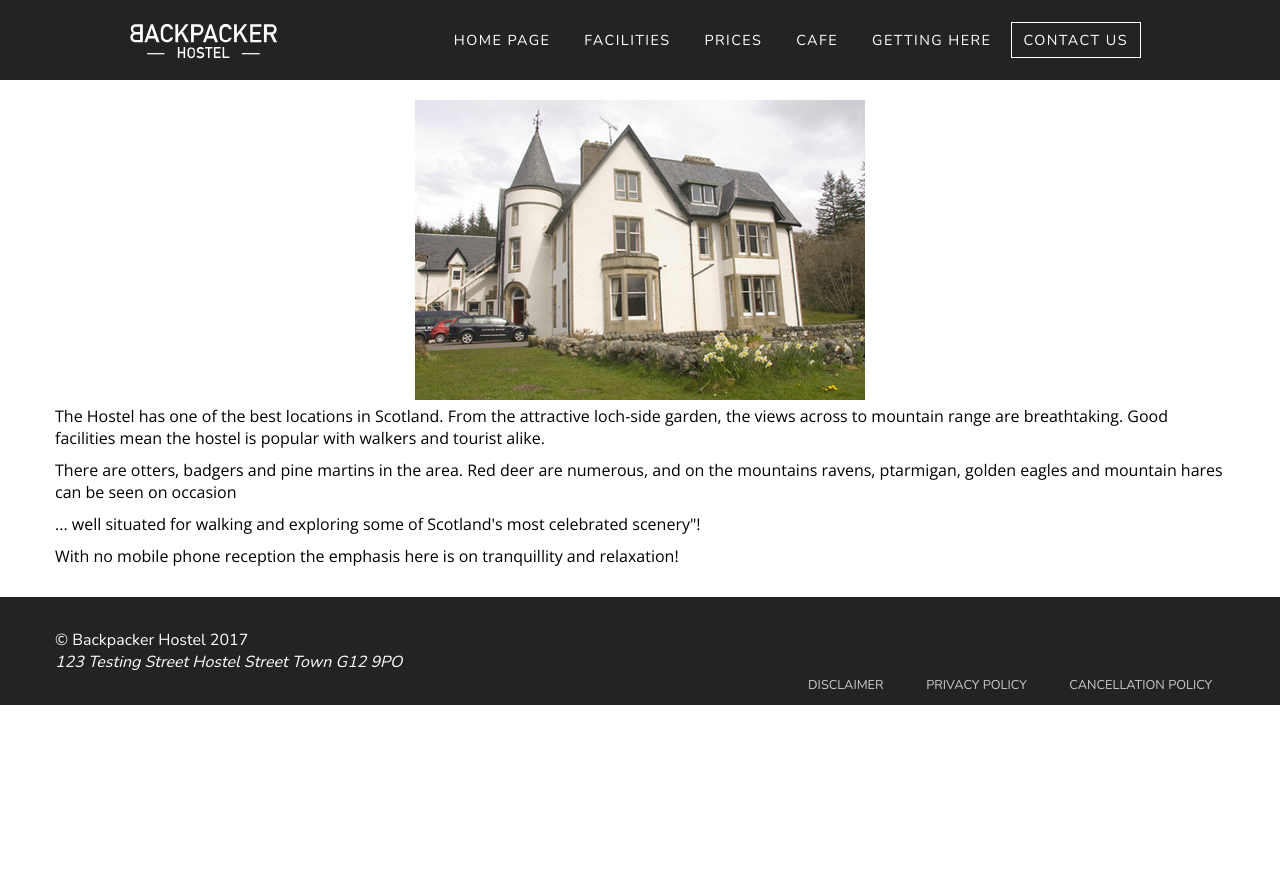
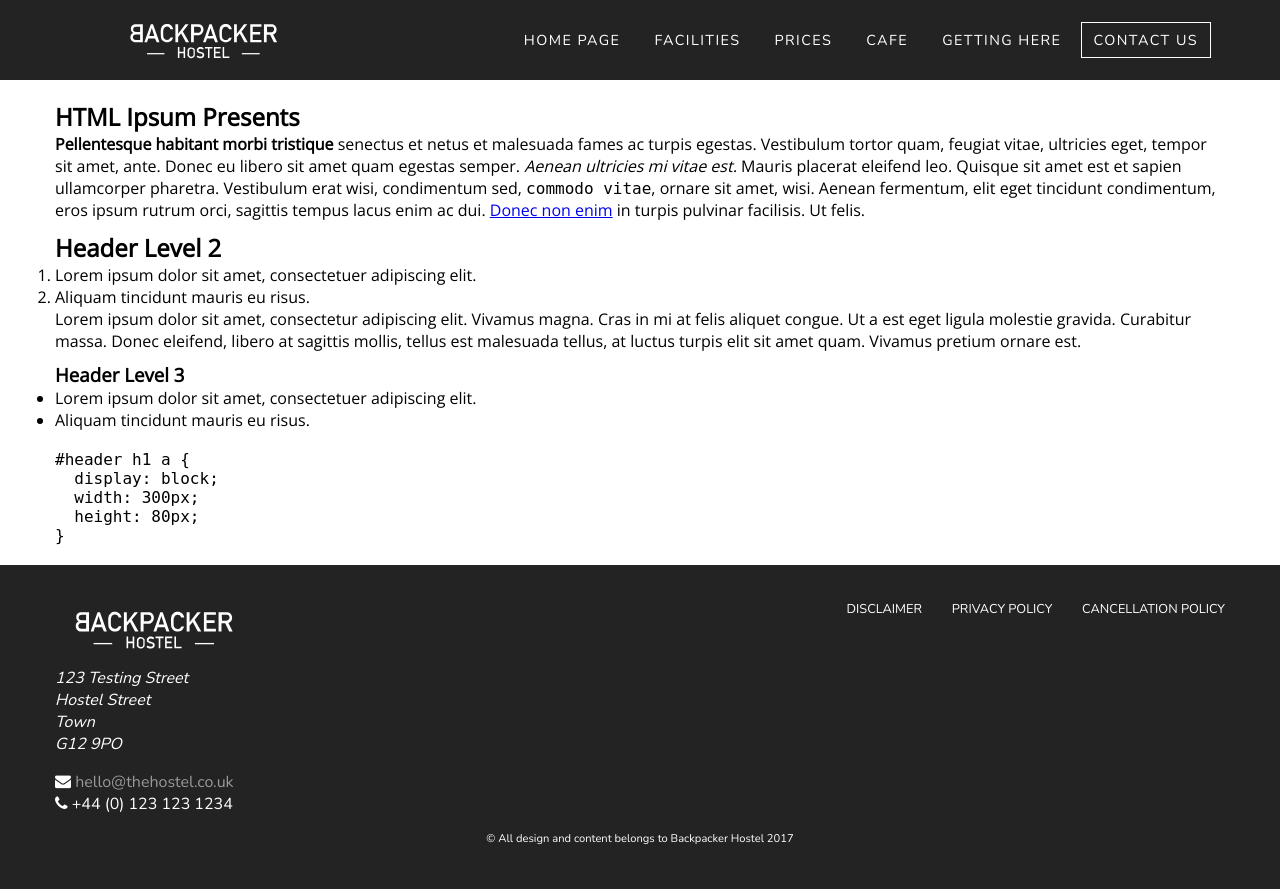
Before and after one commit to cjconnor24/hostel-site, a PHP site: page / in a window 1280 px wide. Before the commit the page ends 705 px from the top, so only its background shows below. Run offline with PHP 8.4, Linux system fonts and the light colour scheme.

Commit message:
Finalising basic footer

```diff
--- a/css/styles.css
+++ b/css/styles.css
@@ -1,4 +1,5 @@
 @import url('https://fonts.googleapis.com/css?family=Nunito|Open+Sans');
+/*@import url('/css/util.css')*/
 @charset "utf-8";
 * {
 	box-sizing: border-box;
@@ -27,7 +28,7 @@ body {
 
 /* HEADER */
 header {
-	background:url(images/banners/banner_black.jpg) no-repeat center center #000;
+	background:url(/images/banners/banner_black.jpg) no-repeat center center #000;
 	min-height: 126px;
 	line-height:126px;
 
@@ -42,11 +43,12 @@ header h1 {
 nav .branding {
 	float:left;
 }
-nav menu {
+nav .menu {
 	float:right;
+	padding:0 1em 0 0;
 }
-.logo {
-	background:url(images/logo-white.svg) no-repeat center center;
+nav .logo {
+	background:url(/images/logo-white.svg) no-repeat center center;
 	display:block;
 	background-size:auto 60px;
 	width:300px;
@@ -92,9 +94,11 @@ nav ul li a:hover {
 nav ul li a.contact {
 	border:1px solid #FFF;
 	padding:.5em .8em;
+	background:rgba(100,0,0,0);
+	transition:background-color 0.3s ease;
 }
 nav ul li a.contact:hover {
-	background:rgba(255,255,255,0.1);
+	background:#999;
 	color:#FFF;
 }
 /* CONTENT */
@@ -119,26 +123,54 @@ footer {
 	padding:2em 0;
 	font-family:Nunito,sans-serif;
 }
+footer .logo {
+	width:200px;
+}
+footer .address-block {
+	float:left;
+	width:25%;
+}
+footer .address-block p {
+	margin:1em 0 1em 0;
+}
+footer .address-block a {
+	text-decoration: none;
+	color:#999;
+}
 
-footer ul {
+footer .menu-block {
+	text-align:right;
 	float:right;
+	width:75%;
 }
-footer ul {
+footer .menu-block ul {
 	list-style:none;
 	margin:0;
 	padding:0;
 }
-footer ul li {
+footer .menu-block ul li {
 	display:inline;
 }
-footer ul li a {
+footer .menu-block ul li a {
 	text-decoration:none;
 	text-transform: uppercase;
-	color:#CCC;
+	color:#FFF;
+	padding:0 0 0 2em;
+	transition:color 0.5s;
 	font-size:0.8em;
-	padding:0 1em 0 2em;
-	transition:color 0.2s;
 }
-footer ul li a:hover {
+footer .menu-block ul li a:hover {
+	color:#999;
+}
+footer p.copyright::before {
+	content:'';
+	display:block;
+	clear:both;
+
+}
+footer p.copyright {
+	text-align:center;
+	padding:2em 0 1em 0;
+	font-size:.7em;
 	color:#FFF;
 }
--- a/index.html
+++ b/index.html
@@ -4,6 +4,9 @@
   <meta http-equiv="Content-Type" content="text/html; charset=utf-8">
   <title>Hostel | Homepage</title>
   <link href="css/styles.css" rel="stylesheet" type="text/css">
+  <link rel="stylesheet" href="https://cdnjs.cloudflare.com/ajax/libs/font-awesome/4.7.0/css/font-awesome.min.css">
+
+
   <!-- FAVICONS -->
 <link rel="icon" type="image/png" sizes="32x32" href="/favicon-32x32.png">
 <link rel="icon" type="image/png" sizes="96x96" href="/favicon-96x96.png">
@@ -58,15 +61,40 @@
 
   <div class="wrapper">
 
-    <div class="center-text">
-
-    <img src="images/hostel/outside.jpg" alt="Outside">
-    </div>
+    <!-- <img src="images/hostel/outside.jpg" alt="Outside">
 
   <p> The Hostel has one of the best locations in Scotland. From the attractive loch-side garden, the views across to mountain range are breathtaking. Good facilities mean the hostel is popular with walkers and tourist alike.</p>
   <p>There are otters, badgers and pine martins in the area. Red deer are numerous, and on the mountains ravens, ptarmigan, golden eagles and mountain hares can be seen on occasion</p>
   <p>... well situated for walking and exploring some of Scotland's most celebrated scenery"!</p>
-  <p>With no mobile phone reception the emphasis here is on tranquillity and relaxation! </p>
+  <p>With no mobile phone reception the emphasis here is on tranquillity and relaxation! </p> -->
+
+  <h1>HTML Ipsum Presents</h1>
+
+<p><strong>Pellentesque habitant morbi tristique</strong> senectus et netus et malesuada fames ac turpis egestas. Vestibulum tortor quam, feugiat vitae, ultricies eget, tempor sit amet, ante. Donec eu libero sit amet quam egestas semper. <em>Aenean ultricies mi vitae est.</em> Mauris placerat eleifend leo. Quisque sit amet est et sapien ullamcorper pharetra. Vestibulum erat wisi, condimentum sed, <code>commodo vitae</code>, ornare sit amet, wisi. Aenean fermentum, elit eget tincidunt condimentum, eros ipsum rutrum orci, sagittis tempus lacus enim ac dui. <a href="#">Donec non enim</a> in turpis pulvinar facilisis. Ut felis.</p>
+
+<h2>Header Level 2</h2>
+
+<ol>
+   <li>Lorem ipsum dolor sit amet, consectetuer adipiscing elit.</li>
+   <li>Aliquam tincidunt mauris eu risus.</li>
+</ol>
+
+<blockquote><p>Lorem ipsum dolor sit amet, consectetur adipiscing elit. Vivamus magna. Cras in mi at felis aliquet congue. Ut a est eget ligula molestie gravida. Curabitur massa. Donec eleifend, libero at sagittis mollis, tellus est malesuada tellus, at luctus turpis elit sit amet quam. Vivamus pretium ornare est.</p></blockquote>
+
+<h3>Header Level 3</h3>
+
+<ul>
+   <li>Lorem ipsum dolor sit amet, consectetuer adipiscing elit.</li>
+   <li>Aliquam tincidunt mauris eu risus.</li>
+</ul>
+
+<pre><code>
+#header h1 a {
+  display: block;
+  width: 300px;
+  height: 80px;
+}
+</code></pre>
 
   </div>
 
@@ -75,25 +103,41 @@
 
 
   <footer>
+
     <div class="wrapper">
 
+    <div class="address-block">
 
-    &copy; Backpacker Hostel 2017
-    <address style="whitespace:pre;">
-    123 Testing Street
-    Hostel Street
-    Town
+    <img src="/images/logo-white.svg" class="logo" alt="Backpacker Hostel Logo" >
+
+    <address>
+    123 Testing Street<br>
+    Hostel Street<br>
+    Town<br>
     G12 9PO
     </address>
 
+    <p><i class="fa fa-envelope"></i> <a href="#">hello@thehostel.co.uk</a><br>
+<i class="fa fa-phone"></i> +44 (0) 123 123 1234
+    </p>
+
+    </div>
+
+    <div class="menu-block">
+
     <ul>
-    <li><a href="#">Disclaimer</a></li>
+      <li><a href="#">Disclaimer</a></li>
       <li><a href="#">Privacy Policy</a></li>
       <li><a href="#">Cancellation Policy</a></li>
     </ul>
+
     </div>
 
+    <p class="copyright">&copy; All design and content belongs to Backpacker Hostel 2017</p>
+
   </footer>
+
+  </div>
 
 </div>
 
```
Also changed, not shown: css/util.css (added, +23 -0 lines).
